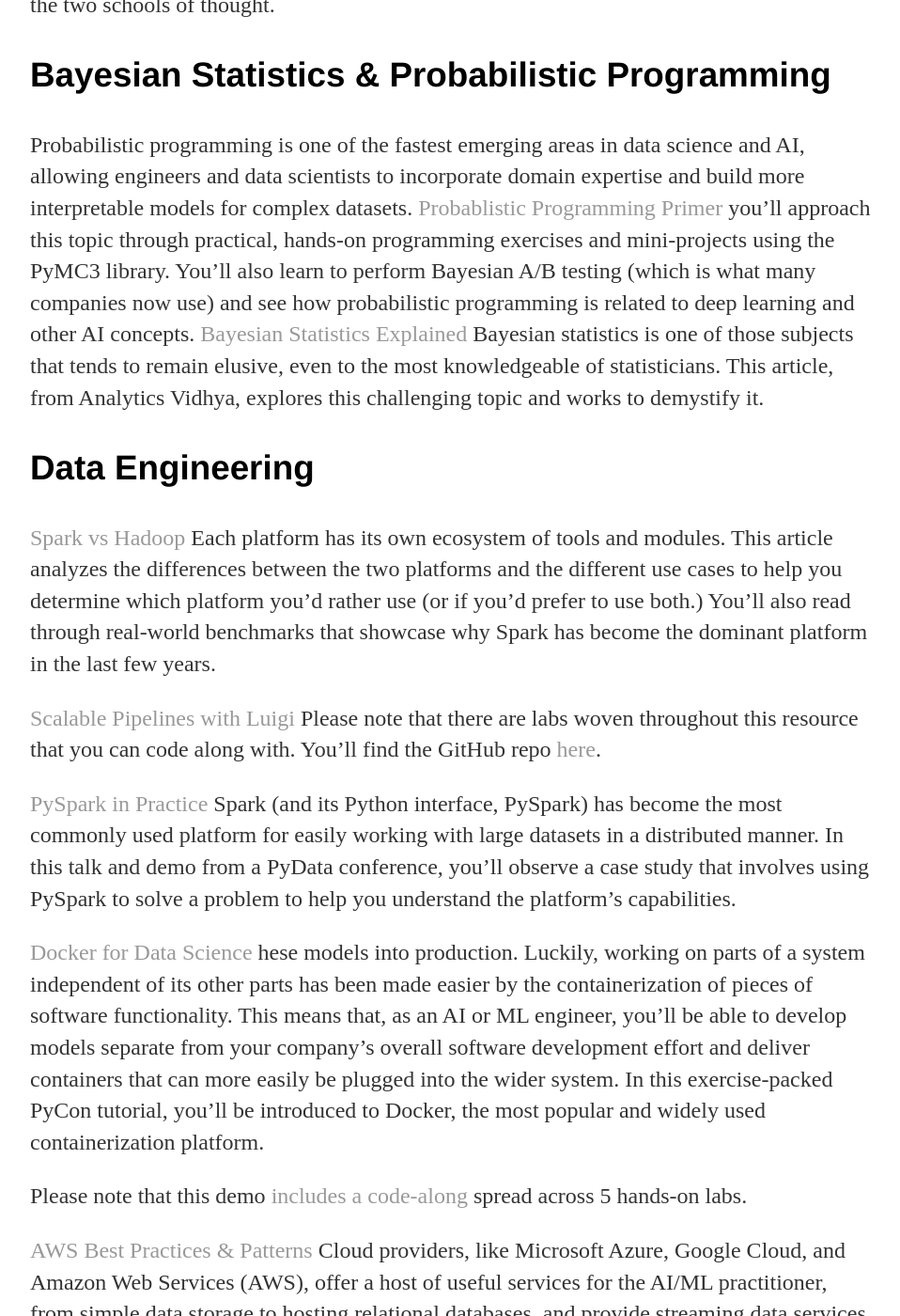
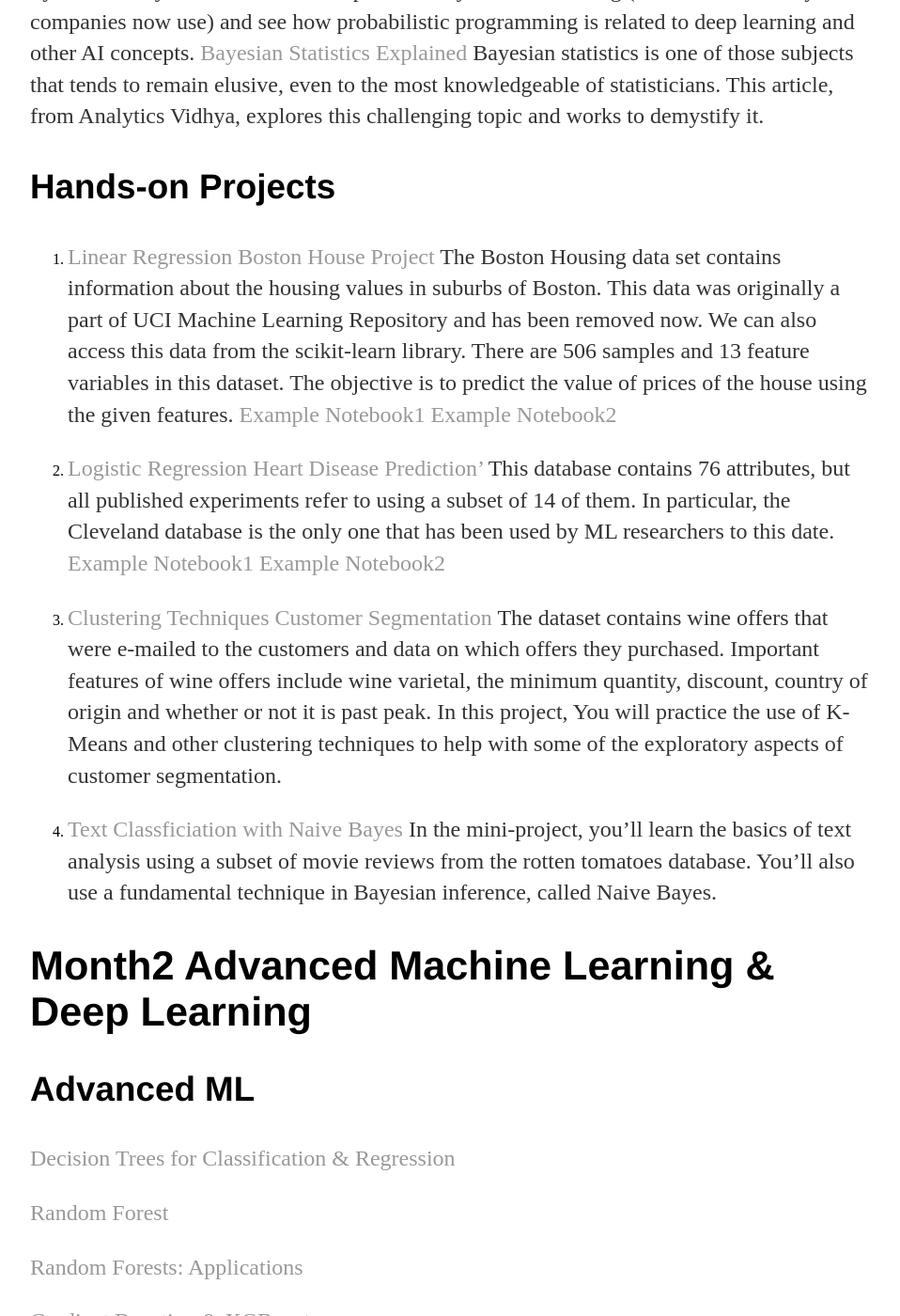
Before and after one commit to dingchaoz/dingchaoz.github.io, a Jekyll site: the page built from blog/3_month_plan.md, in a window 1280 px wide and 1400 px high, scrolled down 3635 px. Shown: the whole window at 94% size, without its empty margins (160-1118 px from the left). Built offline with Jekyll 4.4.1, drawn with Linux system fonts in a browser that asks for light colours; our own code applies the rules of GitHub Pages for plain Markdown files; some of the changed text lies outside the part shown.

Commit message:
Update 3_month_plan.md

```diff
--- a/blog/3_month_plan.md
+++ b/blog/3_month_plan.md
@@ -74,6 +72,70 @@
 [Bayesian Statistics Explained](https://www.analyticsvidhya.com/blog/2016/06/bayesian-statistics-beginners-simple-english/)
 Bayesian statistics is one of those subjects that tends to remain elusive, even to the most knowledgeable of statisticians. This article, from Analytics Vidhya, explores this challenging topic and works to demystify it.
 
+### Hands-on Projects
+
+1. [Linear Regression Boston House Project](https://www.kaggle.com/fauzantaufik/boston-housepredict)
+The Boston Housing data set contains information about the housing values in suburbs of Boston. This data was originally a part of UCI Machine Learning Repository and has been removed now. We can also access this data from the scikit-learn library. There are 506 samples and 13 feature variables in this dataset. The objective is to predict the value of prices of the house using the given features.
+[Example Notebook1](https://towardsdatascience.com/linear-regression-on-boston-housing-dataset-f409b7e4a155)
+[Example Notebook2](https://medium.com/@haydar_ai/learning-data-science-day-9-linear-regression-on-boston-housing-dataset-cd62a80775ef)
+
+2. [Logistic Regression Heart Disease Prediction'](https://www.kaggle.com/ronitf/heart-disease-uci)
+This database contains 76 attributes, but all published experiments refer to using a subset of 14 of them. In particular, the Cleveland database is the only one that has been used by ML researchers to this date.
+[Example Notebook1](https://towardsdatascience.com/predicting-presence-of-heart-diseases-using-machine-learning-36f00f3edb2c)
+[Example Notebook2](https://www.kaggle.com/neisha/heart-disease-prediction-using-logistic-regression)
+
+3. [Clustering Techniques Customer Segmentation](http://blog.yhat.com/posts/customer-segmentation-using-python.html)
+The dataset contains wine offers that were e-mailed to the customers and data on which offers they purchased. Important features of wine offers include wine varietal, the minimum quantity, discount, country of origin and whether or not it is past peak. In this project, You will practice the use of K-Means and other clustering techniques to help with some of the exploratory aspects of customer segmentation.
+
+4. [Text Classficiation with Naive Bayes](https://github.com/cs109/2015lab10)
+In the mini-project, you'll learn the basics of text analysis using a subset of movie reviews from the rotten tomatoes database. You'll also use a fundamental technique in Bayesian inference, called Naive Bayes.
+
+
+## Month2 Advanced Machine Learning & Deep Learning
+
+
+### Advanced ML
+[Decision Trees for Classification & Regression](https://www.youtube.com/embed/GZuweldJWrM?showinfo=0&rel=0&controls=1&autoplay=1)
+
+[Random Forest](https://www.youtube.com/embed/3kYujfDgmNk?showinfo=0&rel=0&controls=1&autoplay=1)
+
+[Random Forests: Applications](https://www.youtube.com/embed/zFGPjRPwyFw?showinfo=0&rel=0&controls=1&autoplay=1)
+
+[Gradient Boosting & XGBoost](https://www.youtube.com/embed/fz1H03ZKvLM?showinfo=0&rel=0&controls=1&autoplay=1)
+
+[XGBoost in Practice](https://www.youtube.com/embed/s3VmuVPfu0s?showinfo=0&rel=0&controls=1&autoplay=1)
+
+[CatBoost: the New Generation of Gradient Boosting](https://www.youtube.com/embed/8o0e-r0B5xQ?showinfo=0&rel=0&controls=1&autoplay=1)
+
+[Practical Guide to Dimensionality Reduction Techniques](https://www.youtube.com/embed/ioXKxulmwVQ?showinfo=0&rel=0&controls=1&autoplay=1)
+
+
+[Feature Selection: Regularization](https://www.youtube.com/embed/d6XDOS4btck?showinfo=0&rel=0&controls=1&autoplay=1)
+
+[The Curse of Dimensionality](https://www.visiondummy.com/2014/04/curse-dimensionality-affect-classification/)
+
+[ Model Selection Through Cross-Validation](https://www.youtube.com/embed/o7zzaKd0Lkk?showinfo=0&rel=0&controls=1&autoplay=1)
+
+[Accuracy Metrics for Performance Evaluation](https://www.youtube.com/embed/xMyAL0C6cPY?showinfo=0&rel=0&controls=1&autoplay=1)
+
+
+### Auto ML
+
+### Deep Learning
+NLP:
+   RNN/LSTM/Word Embedding/ Transfomer
+CV:
+   CNN/ Image Detection/ Segmenation/
+
+
+More to come
+### Projects
+1 NLP, 1 CV, 1 advanced ML projects
+Placeholder
+
+
+
+## Month3 Scaling and Deployment
 
 ### Data Engineering
 [Spark vs Hadoop](https://www.datamation.com/data-center/hadoop-vs.-spark-the-new-age-of-big-data.html)
@@ -109,3 +171,6 @@
 Ensuring that your code works on large datasets
 Reviewing profiling data for code performance
 Optimizing numerical code in Python
+
+### Projects:
+Placeholder
```
Also changed, not shown: other parts of blog/3_month_plan.md (+1 -3 lines).
